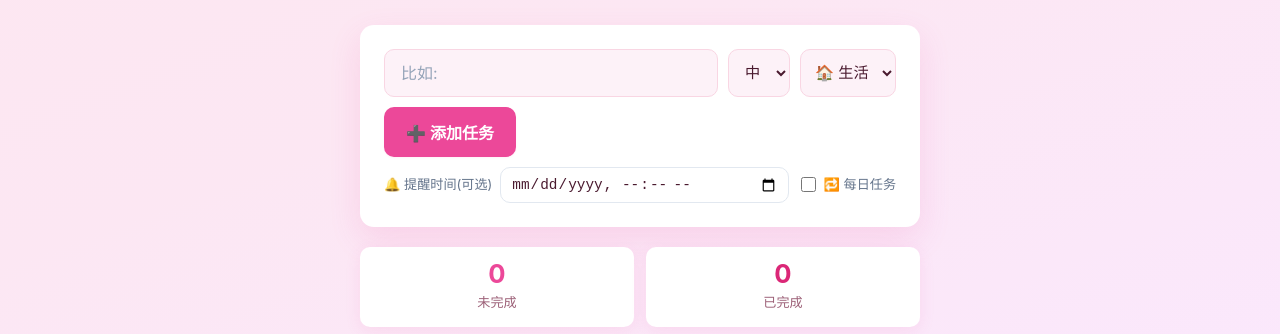
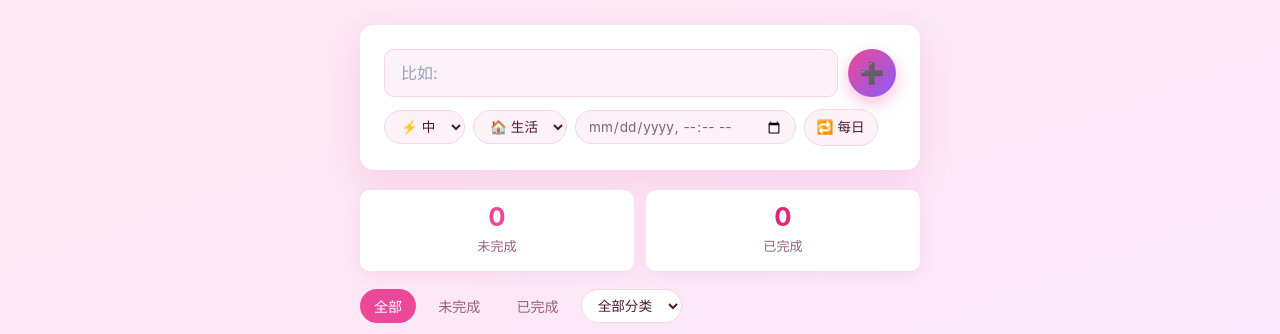
Before and after one commit to Thebaby9/thing, a website built with Vite: page project/index.html in a window 1280 px wide. Shown: the part 243-577 px from the top of the page. Built offline with nearby package versions, Linux system fonts and the light colour scheme.

Commit message:
feat: 添加任务组件重构(Todoist 式主行+选项胶囊),优先级/分类带图标

```diff
--- a/project/main.js
+++ b/project/main.js
@@ -281,7 +281,8 @@ function render() {
     </header>
 
     <div class="card">
-      <form class="input-row" id="add-form">
+      <form class="add-form" id="add-form">
+        <div class="add-main">
           <input
             type="text"
             class="task-input"
@@ -290,23 +291,25 @@ function render() {
             autocomplete="off"
             maxlength="200"
           />
-        <select class="priority-select" id="priority-select" title="优先级">
-          <option value="high">高</option>
-          <option value="medium" selected>中</option>
-          <option value="low">低</option>
+          <button type="submit" class="add-fab" id="add-btn" title="添加任务" aria-label="添加任务">➕</button>
+        </div>
+        <div class="add-options">
+          <select class="opt-select" id="priority-select" title="优先级">
+            <option value="high">🔥 高</option>
+            <option value="medium" selected>⚡ 中</option>
+            <option value="low">🌿 低</option>
           </select>
-        <select class="category-select" id="category-select" title="分类">
+          <select class="opt-select" id="category-select" title="分类">
             ${Object.entries(CATEGORIES)
               .map(([k, v]) => `<option value="${k}" ${k === 'life' ? 'selected' : ''}>${v.icon} ${v.label}</option>`)
               .join('')}
           </select>
-        <button type="submit" class="add-btn" id="add-btn">➕ 添加任务</button>
+          <input type="datetime-local" class="opt-datetime" id="remind-at" title="提醒时间(可选)" />
+          <label class="daily-chip" title="每天重复">
+            <input type="checkbox" id="daily-toggle" /><span>🔁 每日</span>
+          </label>
+        </div>
       </form>
-      <div class="remind-row">
-        <span class="remind-label">🔔 提醒时间(可选)</span>
-        <input type="datetime-local" class="remind-input" id="remind-at" />
-        <label class="daily-toggle"><input type="checkbox" id="daily-toggle" /> 🔁 每日任务</label>
-      </div>
     </div>
 
     <div class="stats">
--- a/project/style.css
+++ b/project/style.css
@@ -766,3 +766,100 @@ body {
     padding: 8px 10px;
   }
 }
+
+/* ===== 添加任务组件(Todoist 式:主行+选项胶囊行) ===== */
+.add-form {
+  display: block;
+}
+
+.add-main {
+  display: flex;
+  align-items: center;
+  gap: 10px;
+}
+
+.add-main .task-input {
+  flex: 1;
+  min-width: 0;
+}
+
+.add-fab {
+  flex: 0 0 48px;
+  width: 48px;
+  height: 48px;
+  border: none;
+  border-radius: 50%;
+  font-size: 1.25rem;
+  line-height: 1;
+  color: #fff;
+  background: linear-gradient(135deg, #ec4899, #8b5cf6);
+  cursor: pointer;
+  box-shadow: 0 6px 16px rgba(236, 72, 153, 0.35);
+  transition: transform 0.15s, box-shadow 0.2s;
+}
+
+.add-fab:hover {
+  transform: scale(1.07);
+  box-shadow: 0 8px 20px rgba(236, 72, 153, 0.45);
+}
+
+.add-fab:active {
+  transform: scale(0.94);
+}
+
+.add-options {
+  display: flex;
+  flex-wrap: wrap;
+  align-items: center;
+  gap: 8px;
+  margin-top: 12px;
+}
+
+.opt-select,
+.opt-datetime {
+  border: 1.5px solid var(--border);
+  border-radius: 999px;
+  padding: 7px 12px;
+  font-size: 0.85rem;
+  font-family: inherit;
+  color: var(--text);
+  background: var(--primary-soft);
+  cursor: pointer;
+  transition: border-color 0.2s, background 0.2s;
+}
+
+.opt-select:focus,
+.opt-datetime:focus {
+  outline: none;
+  border-color: var(--primary);
+  background: #fff;
+}
+
+.opt-datetime {
+  color: #7c6470;
+}
+
+.daily-chip {
+  display: inline-flex;
+  align-items: center;
+  gap: 6px;
+  border: 1.5px solid var(--border);
+  border-radius: 999px;
+  padding: 7px 12px;
+  font-size: 0.85rem;
+  background: var(--primary-soft);
+  color: var(--text);
+  cursor: pointer;
+  user-select: none;
+  transition: border-color 0.2s, background 0.2s, color 0.2s;
+}
+
+.daily-chip input {
+  display: none;
+}
+
+.daily-chip:has(input:checked) {
+  background: #ecfeff;
+  border-color: #06b6d4;
+  color: #0e7490;
+}
```
Lines whose indentation alone changed are shown as unchanged.
